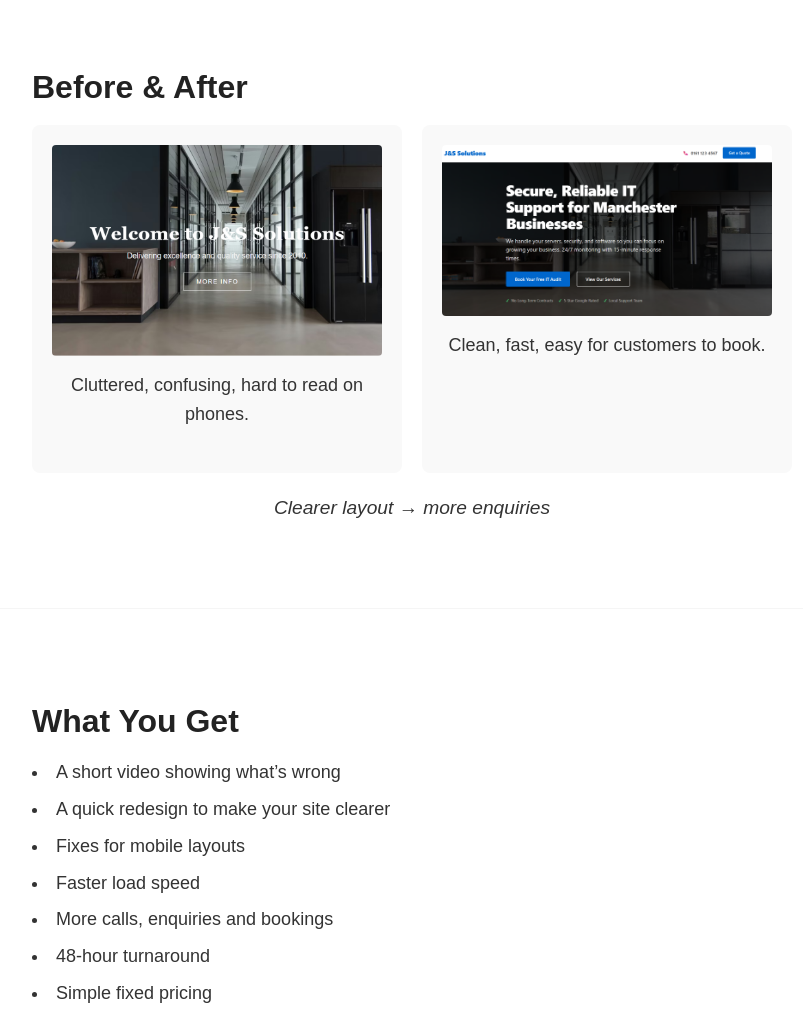
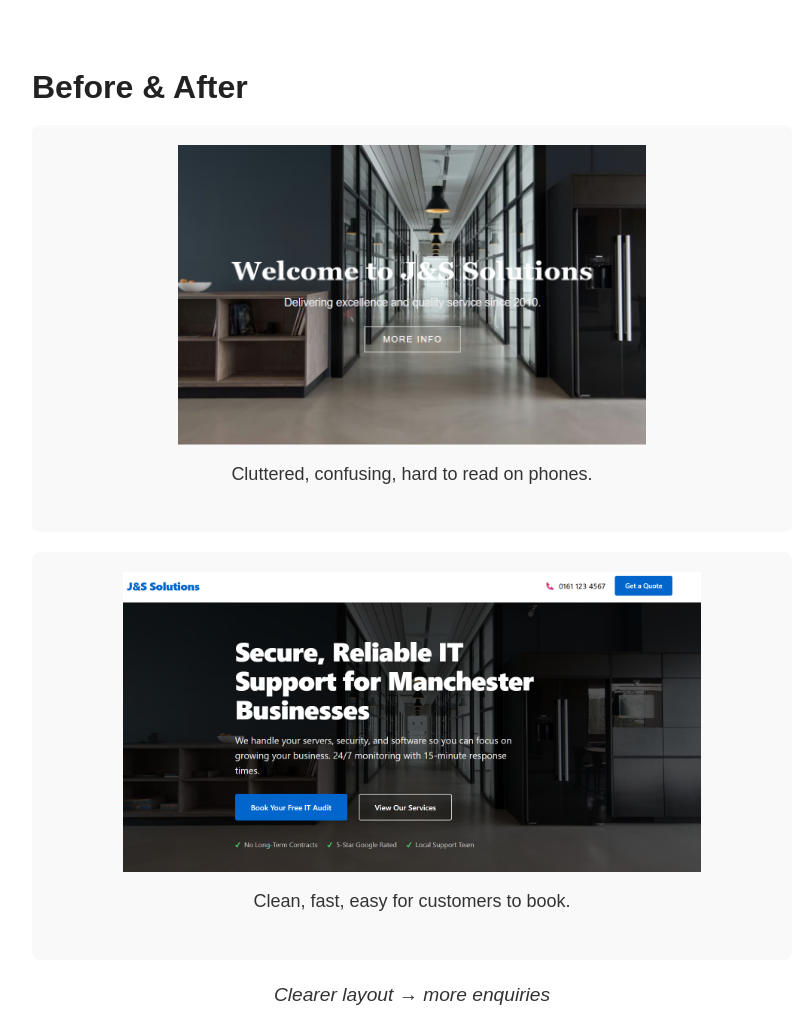
Before and after one commit to freddiegibz/funnelfixuk, a plain HTML site: page index.html in a window 1280 px wide. Shown: the part 1100-2114 px from the top of the page, without its empty margins (228-1031 px from the left). Drawn offline with Linux system fonts and the light colour scheme.

Commit message:
Upgraded

```diff
--- a/index.html
+++ b/index.html
@@ -139,14 +139,13 @@
         /* Before & After */
         .comparison-grid {
             display: flex;
+            flex-direction: column;
             gap: 20px;
-            flex-wrap: wrap;
             margin-bottom: 20px;
         }
 
         .comparison-box {
-            flex: 1;
-            min-width: 280px;
+            width: 100%;
             background-color: #f9f9f9;
             padding: 20px;
             border-radius: 8px;
@@ -163,7 +162,8 @@
 
         .placeholder-box img {
             width: 100%;
-            height: auto;
+            height: 300px;
+            object-fit: contain;
             display: block;
             border-radius: 4px;
         }
```
